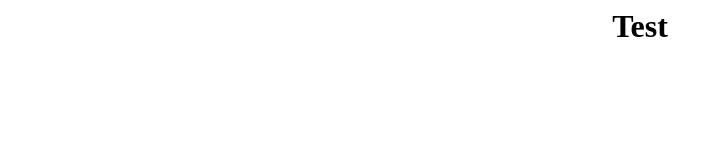
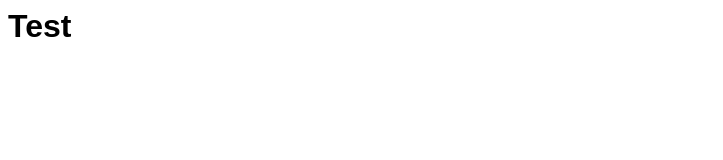
Before and after one commit to actinium/actinium.github.io, a plain HTML site: page index.html in a window 1280 px wide. Shown: the whole page, without its empty margins (0-723 px from the left). Drawn offline with Linux system fonts and the light colour scheme.

Commit message:
Update index.html

```diff
--- a/index.html
+++ b/index.html
@@ -1,7 +1,7 @@
 <html>
 <head>
 <style>
-  h1{ text-align:center;}
+  h1{font-family:Arial, Helvetica,sans-serif;}
 </style>
 </head>
 <body>
```
